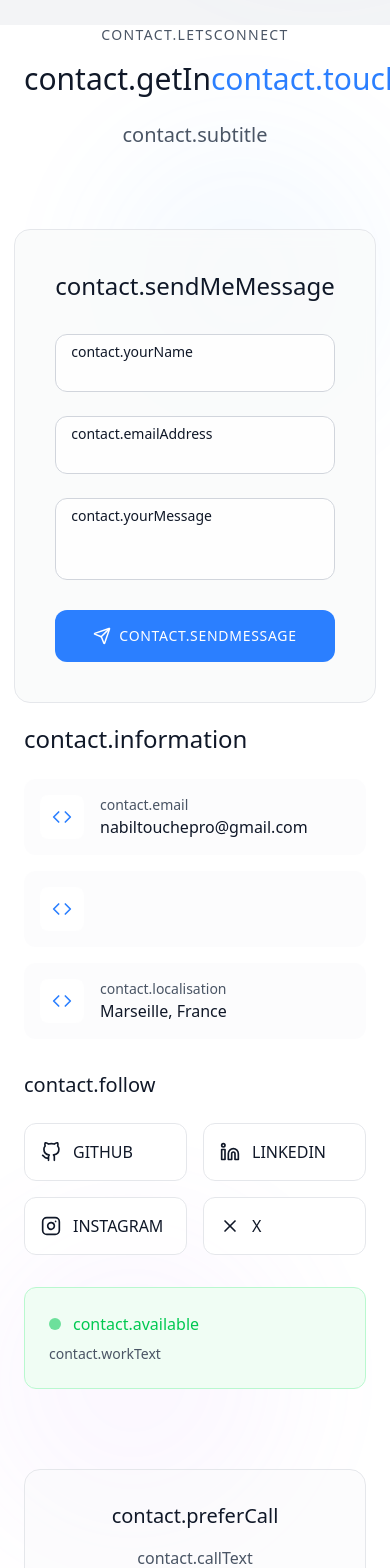
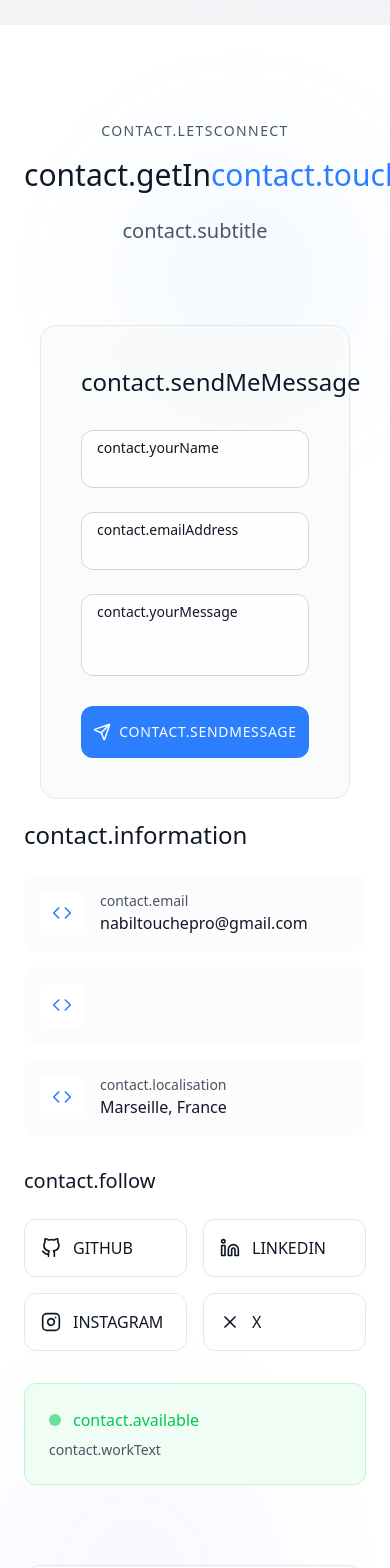
Before and after one commit to nabiltouche/portfolio, a React (Vite) app: page / in a window 390 px wide. Shown: the part 5840-7408 px from the top of the page. Built offline with nearby package versions, Linux system fonts and the light colour scheme; the HTML template or start-up script is replaced by a standard one.

Commit message:
fix contact now footer and design and refactor all the code

```diff
--- a/src/components/ContactSection.tsx
+++ b/src/components/ContactSection.tsx
@@ -1,97 +1,105 @@
-import { useState, useRef } from "react"
-import {
-  motion,
-  useInView,
-  useScroll,
-  useTransform,
-} from "framer-motion"
+import { useState, useRef, useEffect } from "react"
+import { motion, useScroll, useTransform } from "framer-motion"
 import { Send } from "lucide-react"
 import { useTheme } from "../context/useTheme"
 import { CONTACT_INFO, SOCIAL_LINKS } from "../utils/data"
-import { containerVariants, itemVariants } from "../utils/helper"
 import TextInput from "../input/TextInput"
 import SuccessModel from "./SuccessModel"
 import { useTranslation } from "react-i18next"
-import { send } from "@emailjs/browser";
-
-
-
-
+import { send } from "@emailjs/browser"
 
 const ContactSection = () => {
-    const { isDarkMode } = useTheme();
-    const { t } = useTranslation();
+  const { isDarkMode } = useTheme()
+  const { t } = useTranslation()
+
   const [formData, setFormData] = useState({
     name: "",
     email: "",
     message: "",
-    });
+  })
+
   const [errors, setErrors] = useState({
     name: "",
     email: "",
     message: "",
     general: "",
-    });
+  })
 
-    const [showSuccess, setShowSuccess] = useState(false);
+  const [showSuccess, setShowSuccess] = useState(false)
   const [isSubmitting, setIsSubmitting] = useState(false)
-    const phoneNumber = import.meta.env.VITE_PHONE_NUMBER;
 
-    const sectionRef = useRef(null);
-    const isInView = useInView(sectionRef, { once: true, margin: "-100px"});
+  const phoneNumber = import.meta.env.VITE_PHONE_NUMBER
+
+  const sectionRef = useRef<HTMLElement | null>(null)
+  const [inView, setInView] = useState(false)
+
+  useEffect(() => {
+    const observer = new IntersectionObserver(
+      entries => {
+        entries.forEach(entry => {
+          if (entry.isIntersecting) {
+            setInView(true)
+          }
+        })
+      },
+      { threshold: 0.2 }
+    )
+
+    if (sectionRef.current) observer.observe(sectionRef.current)
+
+    return () => observer.disconnect()
+  }, [])
 
   const { scrollYProgress } = useScroll({
     target: sectionRef,
     offset: ["start end", "end start"],
-    });
+  })
 
-    const y = useTransform(scrollYProgress, [0, 1], [50, -50]);
+  const y = useTransform(scrollYProgress, [0, 1], [50, -50])
 
   const handleInputChange = (key: string, value: string) => {
-      setFormData ({
-        ...formData,
+    setFormData(prev => ({
+      ...prev,
       [key]: value,
-      });
-    };
+    }))
+  }
+
   const validateForm = () => {
-      const newErrors = { name: "", email: "", message: "", general: "" };
-      let isValid = true;
+    const newErrors = { name: "", email: "", message: "", general: "" }
+    let isValid = true
 
     if (!formData.name.trim()) {
-        newErrors.name = t("contact.champs");
-        isValid = false;
+      newErrors.name = t("contact.champs")
+      isValid = false
     }
 
     if (!formData.email.trim()) {
-        newErrors.email = t("contact.champs");
-        isValid = false;
+      newErrors.email = t("contact.champs")
+      isValid = false
     } else {
-        const emailRegex = /^[^\s@]+@[^\s@]+\.[^\s@]+$/;
+      const emailRegex = /^[^\s@]+@[^\s@]+\.[^\s@]+$/
       if (!emailRegex.test(formData.email)) {
-          newErrors.email = t("contact.adresseValid");
-          isValid = false;
+        newErrors.email = t("contact.adresseValid")
+        isValid = false
       }
     }
 
     if (!formData.message.trim()) {
-        newErrors.message = t("contact.champs");
-        isValid = false;
+      newErrors.message = t("contact.champs")
+      isValid = false
     }
 
-      setErrors(newErrors);
-      return isValid;
-    };
+    setErrors(newErrors)
+    return isValid
+  }
 
   const handleSubmit = async (e: React.FormEvent<HTMLFormElement>) => {
-      e.preventDefault();
+    e.preventDefault()
+    setErrors({ name: "", email: "", message: "", general: "" })
 
-      // reset erreurs
-      setErrors({ name: "", email: "", message: "", general: "" });
+    if (!validateForm()) return
 
-      // validation
-      if (!validateForm()) return;
-
-      setIsSubmitting(true);
+    setIsSubmitting(true)
 
     try {
       const res = await send(
@@ -103,43 +111,38 @@
           message: formData.message,
         },
         import.meta.env.VITE_EMAILJS_PUBLIC_KEY
-        );
+      )
 
-        console.log("EMAILJS SUCCESS:", res);
+      console.log("EMAILJS SUCCESS:", res)
 
-        setShowSuccess(true);
-        setFormData({ name: "", email: "", message: "" });
+      setShowSuccess(true)
+      setFormData({ name: "", email: "", message: "" })
 
-        setTimeout(() => setShowSuccess(false), 3000);
+      setTimeout(() => setShowSuccess(false), 3000)
     } catch (error) {
-        console.error("EMAILJS ERROR:", error);
+      console.error("EMAILJS ERROR:", error)
 
-        setErrors((prev) => ({
+      setErrors(prev => ({
         ...prev,
         general: t("contact.errorSending"),
-        }));
+      }))
     }
 
-      setIsSubmitting(false);
-    };
-
-
-
-
+    setIsSubmitting(false)
+  }
 
   return (
     <section
       id="contact"
       ref={sectionRef}
-      className={`scroll-mt-32 pu-24 px-6 ${
+      className={`scroll-mt-32 py-24 px-6 ${
         isDarkMode ? "bg-gray-900 text-white" : "bg-white text-gray-900"
       } relative overflow-hidden`}
     >
-      {/* Background Elements */}
       <motion.div style={{ y }} className="absolute inset-0 overflow-hidden">
         <div
           className={`absolute top-20 left-1/4 w-72 h-72 rounded-full blur-3xl opacity-5 ${
-            isDarkMode ?  "bg-blue-500" : "bg-blue-400"
+            isDarkMode ? "bg-blue-500" : "bg-blue-400"
           }`}
         />
         <div
@@ -147,68 +150,58 @@
             isDarkMode ? "bg-purple-500" : "bg-purple-400"
           }`}
         />
+      </motion.div>
 
-      </motion.div>
       <div className="max-w-6xl mx-auto relative z-10">
-
-          {/* Section Header */}
-          <motion.div
-            initial="hidden"
-            animate={isInView ? "visible" : "hidden"}
-            variants={containerVariants}
-            className="text-center mb-20"
-          >
-            <motion.div
-              variants={itemVariants}
-              className={`text-sm uppercase tracking-widest ${
+        <div className={`text-center mb-20 ${inView ? "fade-up" : "fade-init"}`}>
+          <div
+            className={`text-sm uppercase tracking-widest mb-4 ${
               isDarkMode ? "text-gray-500" : "text-gray-600"
-              } mb-4`}
+            } ${inView ? "fade-up-delay" : "fade-init"}`}
           >
             {t("contact.letsConnect")}
-            </motion.div>
+          </div>
 
-            <motion.h2
-              variants={itemVariants}
-              className="text-3xl md:text-5xl font-light mb-6"
+          <h2
+            className={`text-3xl md:text-5xl font-light mb-6 ${
+              inView ? "fade-up-delay" : "fade-init"
+            }`}
           >
             {t("contact.getIn")}
-              <span className="text-blue-500 font-medium">{t("contact.touch")}</span>
-            </motion.h2>
+            <span className="text-blue-500 font-medium">
+              {t("contact.touch")}
+            </span>
+          </h2>
 
-            <motion.p
-              variants={itemVariants}
+          <p
             className={`text-xl max-w-2xl mx-auto ${
               isDarkMode ? "text-gray-400" : "text-gray-600"
-              }`}
+            } ${inView ? "fade-up-delay" : "fade-init"}`}
           >
             {t("contact.subtitle")}
-            </motion.p>
-          </motion.div>
+          </p>
+        </div>
 
         <div className="flex justify-center mb-5 px-4">
-            {/* Contact Form */}
-            <motion.div
-              initial="hidden"
-              animate={isInView ? "visible" : "hidden"}
-              variants={containerVariants}
-            >
-              <motion.div
-                variants={itemVariants}
-                className={`w-full max-w-xl md:max-w-2xl p-10 rounded-2xl border ${
+          <div
+            className={`${
+              inView ? "fade-up" : "fade-init"
+            } w-full max-w-xl md:max-w-2xl p-10 rounded-2xl border ${
               isDarkMode
                 ? "bg-gray-800/50 border-gray-700 backdrop-blur-sm"
                 : "bg-gray-50/80 border-gray-200 backdrop-blur-sm"
             }`}
           >
-                <h3 className="text-2xl font-medium mb-8">{t("contact.sendMeMessage")}</h3>
+            <h3 className="text-2xl font-medium mb-8">
+              {t("contact.sendMeMessage")}
+            </h3>
 
-                {/*  FORMULAIRE */}
             <form onSubmit={handleSubmit} className="space-y-6">
               <div className="space-y-6">
                 <TextInput
                   isDarkMode={isDarkMode}
                   value={formData.name}
-                      handleInputChange={(text) => handleInputChange("name", text)}
+                  handleInputChange={text => handleInputChange("name", text)}
                   label={t("contact.yourName")}
                   error={errors.name}
                 />
@@ -216,7 +209,7 @@
                 <TextInput
                   isDarkMode={isDarkMode}
                   value={formData.email}
-                      handleInputChange={(text) => handleInputChange("email", text)}
+                  handleInputChange={text => handleInputChange("email", text)}
                   label={t("contact.emailAddress")}
                   error={errors.email}
                 />
@@ -225,30 +218,24 @@
               <TextInput
                 isDarkMode={isDarkMode}
                 value={formData.message}
-                    handleInputChange={(text) => handleInputChange("message", text)}
+                handleInputChange={text => handleInputChange("message", text)}
                 label={t("contact.yourMessage")}
                 error={errors.message}
                 textarea
               />
 
-                  <motion.button
+              {errors.general && (
+                <p className="text-red-500 text-sm">{errors.general}</p>
+              )}
+
+              <button
                 type="submit"
                 disabled={isSubmitting}
-                    whileHover={{ y: -2, scale: 1.02 }}
-                    whileTap={{ scale: 0.98 }}
                 className="w-full bg-blue-500 hover:bg-blue-600 disabled:bg-blue-400 text-white py-4 rounded-xl text-sm uppercase tracking-wider font-medium transition-all duration-300 flex items-center justify-center space-x-2"
               >
                 {isSubmitting ? (
                   <>
-                        <motion.div
-                          animate={{ rotate: 360 }}
-                          transition={{
-                            duration: 1,
-                            repeat: Infinity,
-                            ease: "linear",
-                          }}
-                          className="w-4 h-4 border-2 border-white border-t-transparent rounded-full"
-                        />
+                    <div className="w-4 h-4 border-2 border-white border-t-transparent rounded-full spinner" />
                     <span>{t("contact.sending")}</span>
                   </>
                 ) : (
@@ -257,29 +244,25 @@
                     <span>{t("contact.sendMessage")}</span>
                   </>
                 )}
-                  </motion.button>
+              </button>
             </form>
-              </motion.div>
-            </motion.div>
+          </div>
         </div>
 
-          {/* Contact Info & Social Links */}
-          <motion.div
-            initial="hidden"
-            animate={isInView ? "visible" : "hidden"}
-            variants={containerVariants}
-            className="space-y-8"
+        <div
+          className={`space-y-8 ${
+            inView ? "fade-up" : "fade-init"
+          }`}
         >
-            {/* Contact Information */}
-            <motion.div variants={itemVariants}>
-              <h3 className="text-2xl font-medium mb-6">{t("contact.information")}</h3>
+          <div>
+            <h3 className="text-2xl font-medium mb-6">
+              {t("contact.information")}
+            </h3>
             <div className="space-y-4">
-                {CONTACT_INFO.map((info) => (
-                  <motion.div
+              {CONTACT_INFO.map(info => (
+                <div
                   key={info.label}
-                    variants={itemVariants}
-                    whileHover={{ x: 4 }}
-                    className={`flex items-center space-x-4 p-4 rounded-xl ${
+                  className={`flex items-center space-x-4 p-4 rounded-xl hover-x ${
                     isDarkMode
                       ? "bg-gray-800/30 hover:bg-gray-800/50"
                       : "bg-gray-50/50 hover:bg-gray-100/50"
@@ -302,23 +285,23 @@
                     </div>
                     <div className="font-medium">{info.value}</div>
                   </div>
-                  </motion.div>
+                </div>
               ))}
             </div>
-            </motion.div>
-            {/* Social Links */}
-            <motion.div variants={itemVariants}>
-              <h3 className="text-xl font-medium mb-6">{t("contact.follow")}</h3>
+          </div>
+
+          <div>
+            <h3 className="text-xl font-medium mb-6">
+              {t("contact.follow")}
+            </h3>
             <div className="grid grid-cols-2 gap-4">
-                {SOCIAL_LINKS.map((social) => (
-                  <motion.a
+              {SOCIAL_LINKS.map(social => (
+                <a
                   key={social.name}
                   href={social.url}
                   target="_blank"
                   rel="noopener noreferrer"
-                    whileHover={{ scale: 1.05, y: -2 }}
-                    whileTap={{ scale: 0.95 }}
-                    className={`flex items-center space-x-3 p-4 rounded-xl border transition-all duration-300 ${
+                  className={`flex items-center space-x-3 p-4 rounded-xl border transition-all duration-300 hover:-translate-y-[2px] hover:scale-[1.03] ${
                     isDarkMode
                       ? "bg-gray-800/50 border-gray-700 hover:border-gray-600"
                       : "bg-white/80 border-gray-200 hover:border-gray-300"
@@ -326,14 +309,12 @@
                 >
                   <social.icon size={20} />
                   <span className="font-medium">{social.name}</span>
-                  </motion.a>
+                </a>
               ))}
             </div>
-            </motion.div>
+          </div>
 
-            {/* Availability Status */}
-            <motion.div
-              variants={itemVariants}
+          <div
             className={`p-6 rounded-xl border ${
               isDarkMode
                 ? "bg-green-500/10 border-green-500/20"
@@ -353,49 +334,50 @@
             >
               {t("contact.workText")}
             </p>
-            </motion.div>
-          </motion.div>
+          </div>
+        </div>
 
-          {/* Bottom CTA */}
-          <motion.div
-            initial="hidden"
-            animate={isInView ? "visible" : "hidden"}
-            variants={containerVariants}
-            className="text-center mt-20 mb-5"
+        <div
+          className={`text-center mt-20 mb-5 ${
+            inView ? "fade-up" : "fade-init"
+          }`}
         >
-            <motion.div
-              variants={itemVariants}
+          <div
             className={`max-w-2xl mx-auto p-8 rounded-2xl border ${
               isDarkMode
                 ? "bg-gray-800/30 border-gray-700"
                 : "bg-gray-50/50 border-gray-200"
             }`}
           >
-              <h3 className="text-xl font-medium mb-4">{t("contact.preferCall")}</h3>
+            <h3 className="text-xl font-medium mb-4">
+              {t("contact.preferCall")}
+            </h3>
             <p
-                className={`${
+              className={`mb-6 ${
                 isDarkMode ? "text-gray-400" : "text-gray-600"
-                } mb-6`}
+              }`}
             >
               {t("contact.callText")}
             </p>
-              <motion.a
+            <a
               href={`tel:${phoneNumber}`}
-                whileHover={{ y: -2, scale: 1.05 }}
-                whileTap={{scale: 0.98 }}
-                className={`px-6 py-3 rounded-full border font-medium transition-all duration-300 ${
+              className={`px-6 py-3 rounded-full border font-medium transition-all duration-300 hover:-translate-y-[2px] hover:scale-[1.02] ${
                 isDarkMode
-                    ? "border-gray600 hover:border-blue-500 hover:text-blue-400"
+                  ? "border-gray-600 hover:border-blue-500 hover:text-blue-400"
                   : "border-gray-300 hover:border-blue-500 hover:text-blue-600"
               }`}
             >
               {t("contact.scheduleCall")}
-              </motion.a>
-            </motion.div>
-          </motion.div>
+            </a>
+          </div>
+        </div>
+      </div>
 
-      </div>
-      <SuccessModel showSuccess={showSuccess} setShowSuccess={setShowSuccess} isDarkMode={isDarkMode} />
+      <SuccessModel
+        showSuccess={showSuccess}
+        setShowSuccess={setShowSuccess}
+        isDarkMode={isDarkMode}
+      />
     </section>
   )
 }
```
Also changed, not shown: src/components/SuccessModel.tsx (+29 -57 lines), src/index.css (+42 -0 lines). Lines whose indentation alone changed are shown as unchanged.
